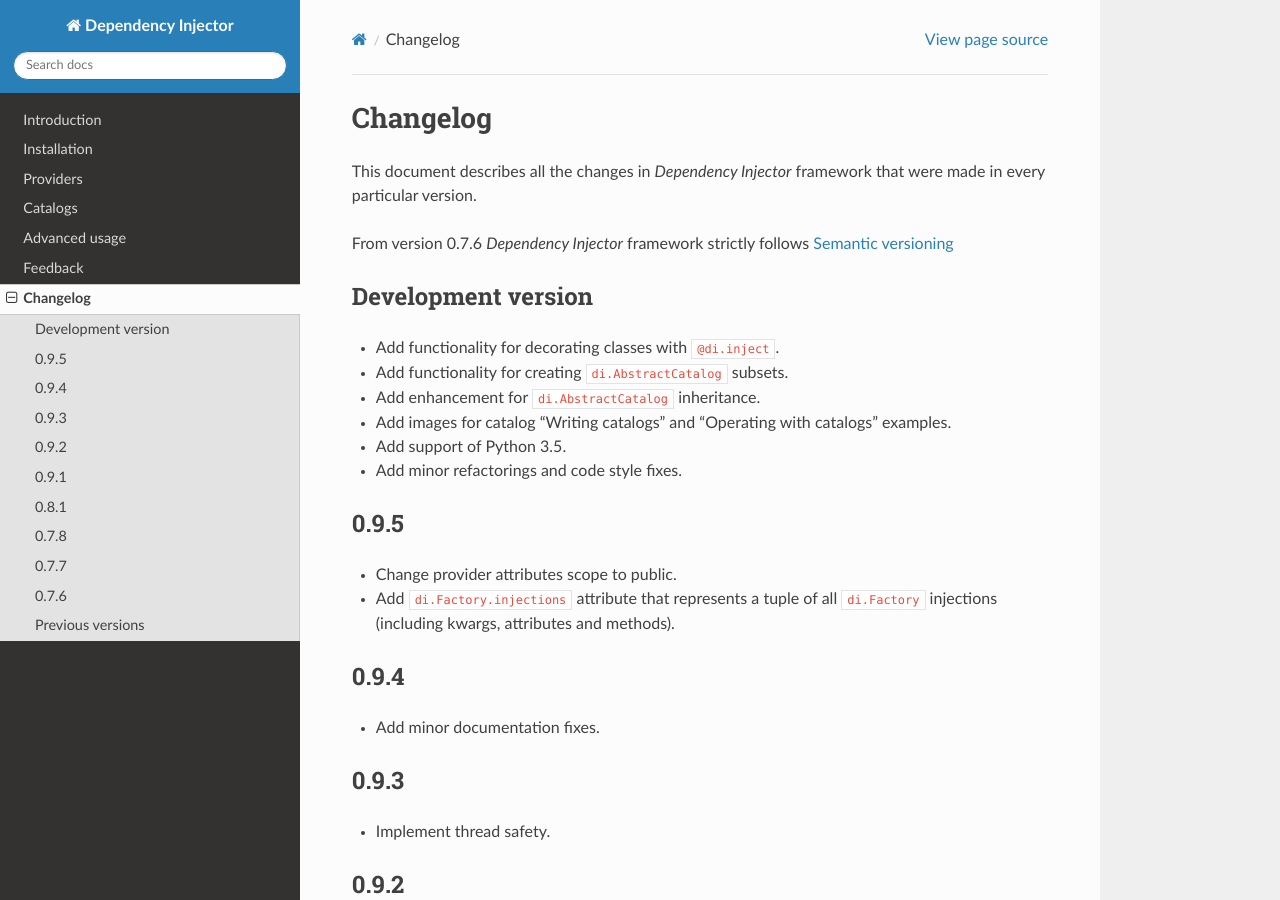
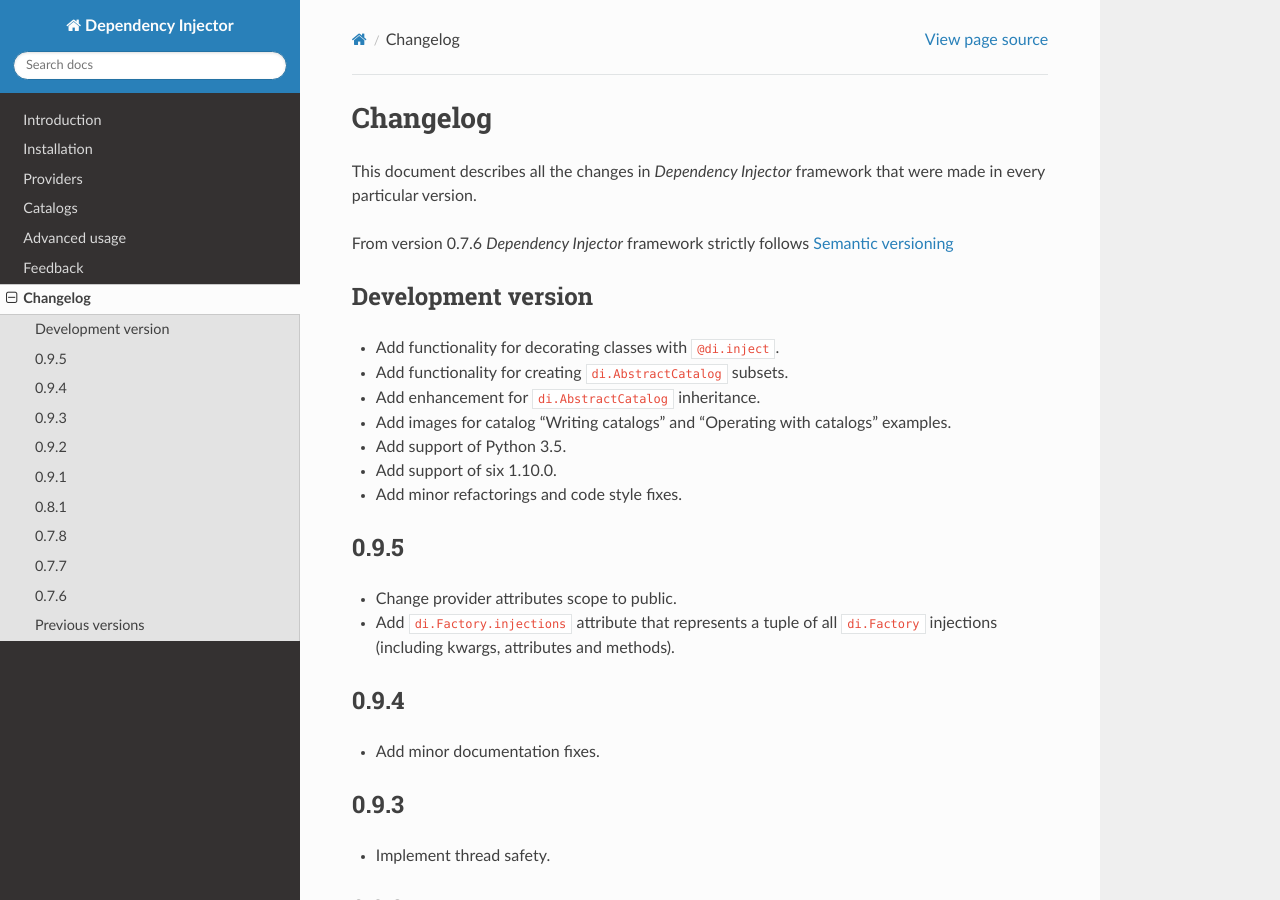
Before and after one commit to ets-labs/python-dependency-injector, a Sphinx documentation site: the page built from docs/main/changelog.rst, in a window 1280 px wide and 900 px high. Built offline with Sphinx 7.4.7 and the Read the Docs theme 2.0.0, drawn with Linux system fonts in a browser that asks for light colours.

Commit message:
Add notice about starting of support six 1.10.0 to changelog

```diff
--- a/docs/main/changelog.rst
+++ b/docs/main/changelog.rst
@@ -17,6 +17,7 @@ Development version
 - Add images for catalog "Writing catalogs" and "Operating with catalogs"
   examples.
 - Add support of Python 3.5.
+- Add support of six 1.10.0.
 - Add minor refactorings and code style fixes.
 
 0.9.5
```
